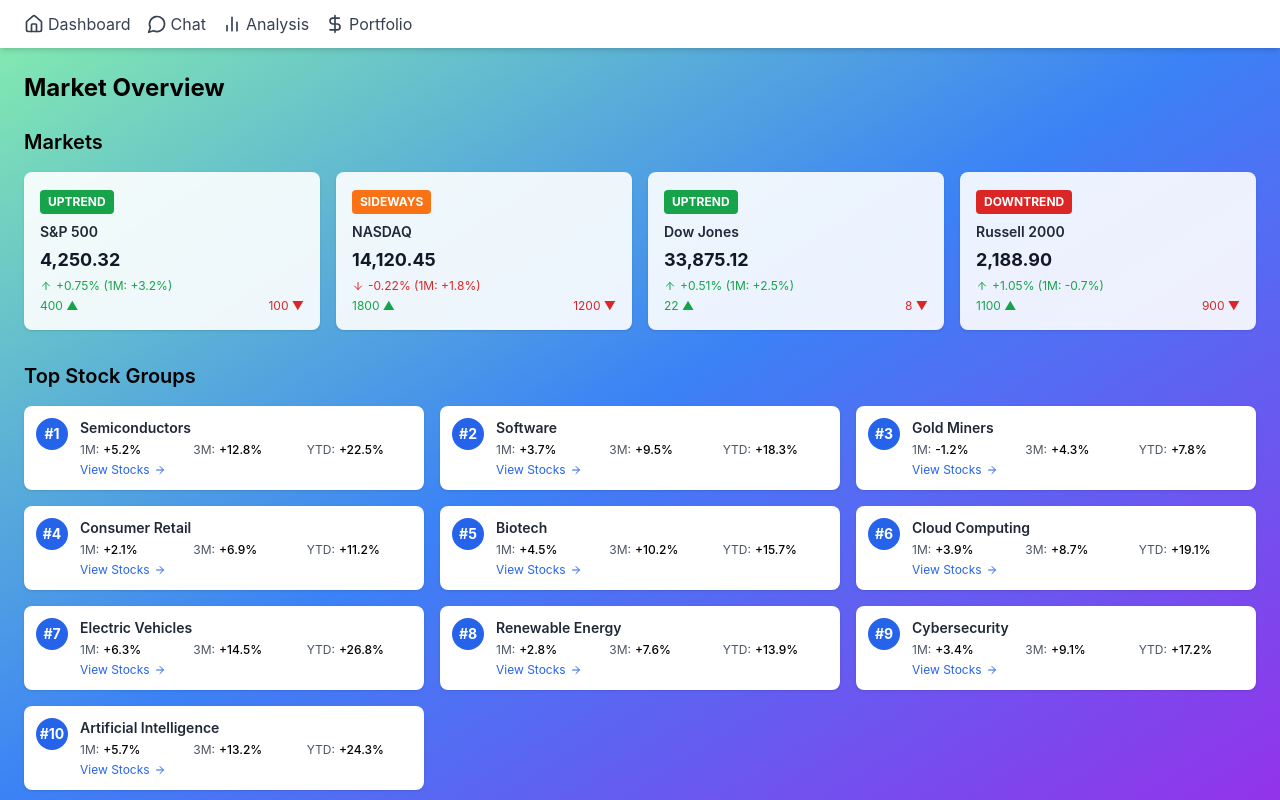
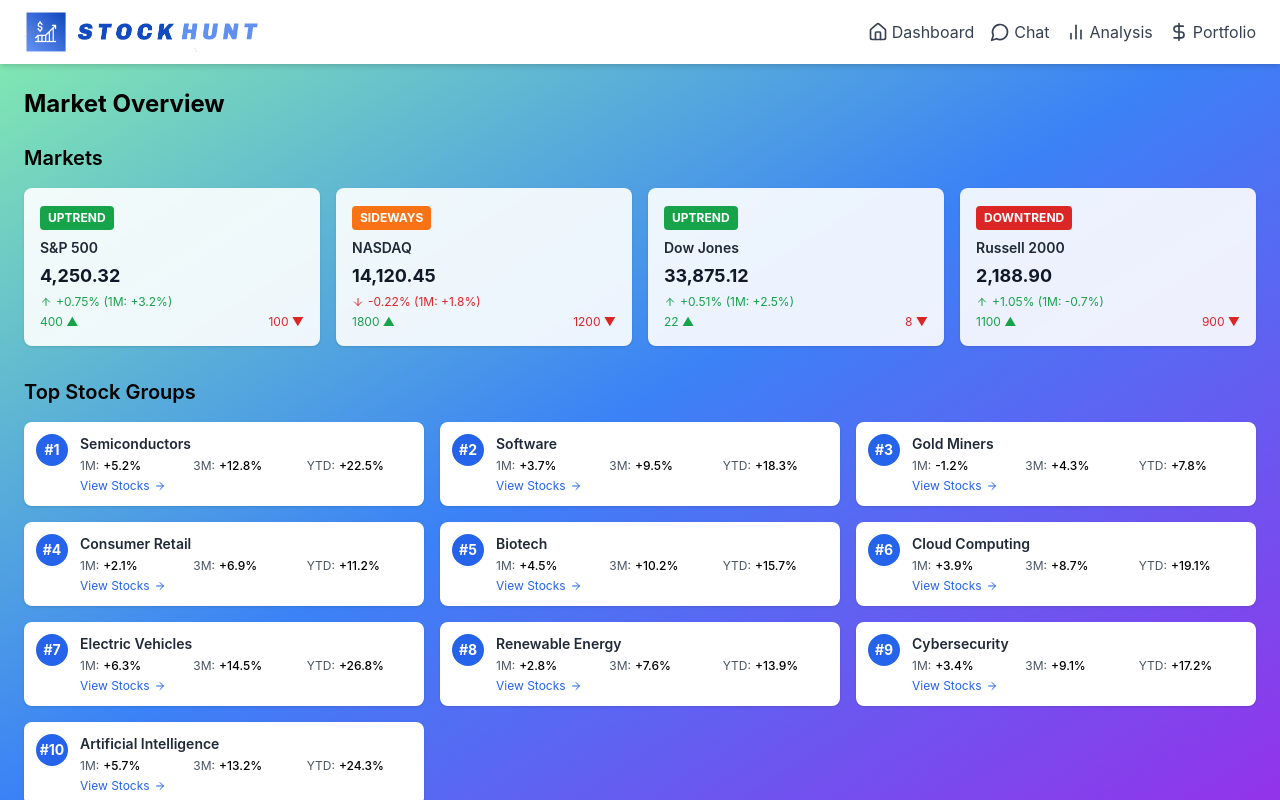
Before and after one commit to cfletch76/stockhunt, a React (Create React App) app: page / in a window 1280 px wide. Built offline with nearby package versions, Linux system fonts and the light colour scheme.

Commit message:
Add logo to header and maintain existing navigation

```diff
--- a/src/components/Header.js
+++ b/src/components/Header.js
@@ -5,7 +5,11 @@
 const Header = () => {
   return (
     <header className="bg-white shadow-md">
-      <nav className="container mx-auto px-6 py-3">
+      <div className="container mx-auto px-6 py-3 flex justify-between items-center">
+        <Link to="/" className="flex items-center">
+          <img src="/stockhunt.png" alt="StockHunt Logo" className="h-10 w-auto mr-4" />
+        </Link>
+        <nav>
           <ul className="flex space-x-4">
             <li>
               <Link to="/" className="flex items-center text-gray-700 hover:text-blue-600">
@@ -33,6 +37,7 @@
             </li>
           </ul>
         </nav>
+      </div>
     </header>
   );
 };
```
Also changed, not shown: public/stockhunt.png (added). Lines whose indentation alone changed are shown as unchanged.
